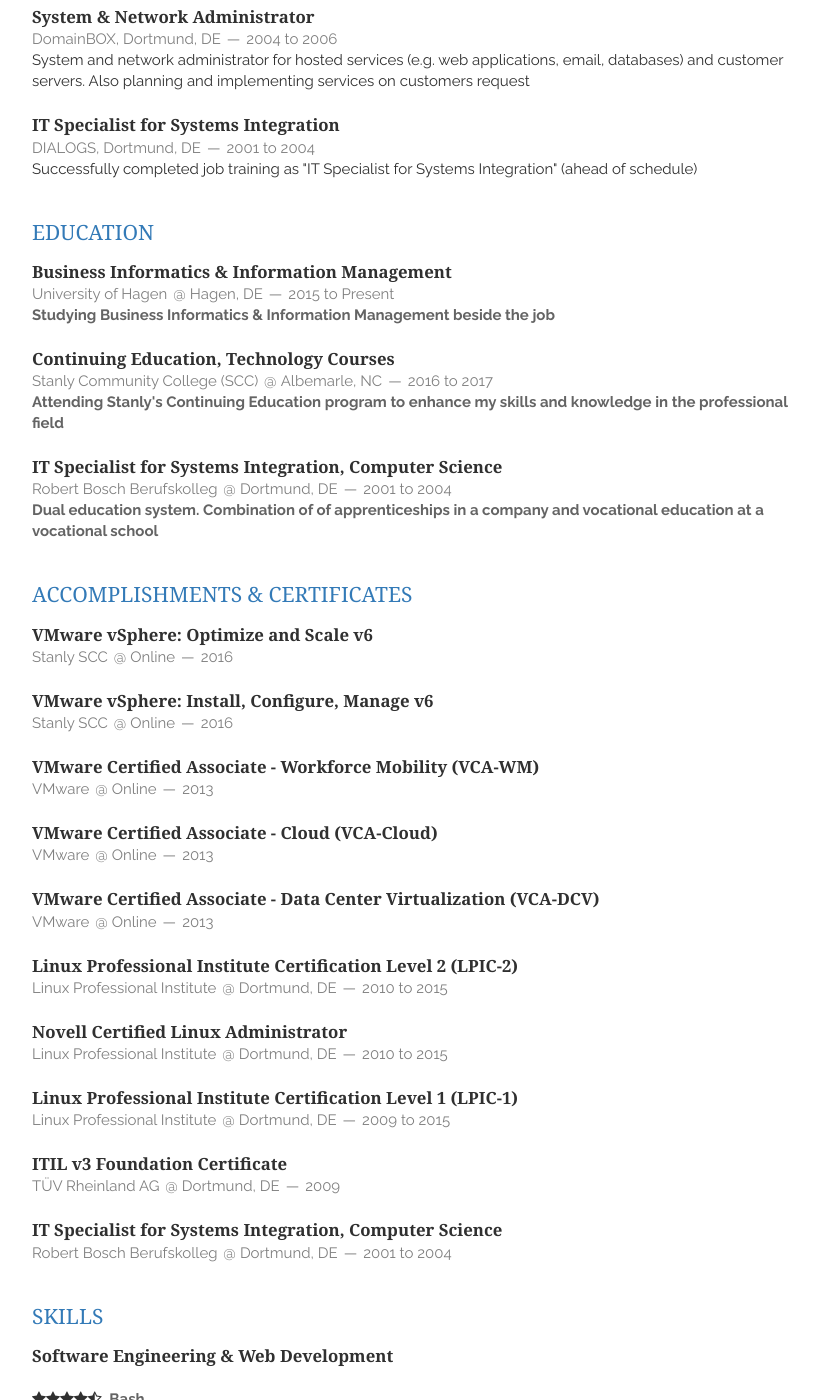
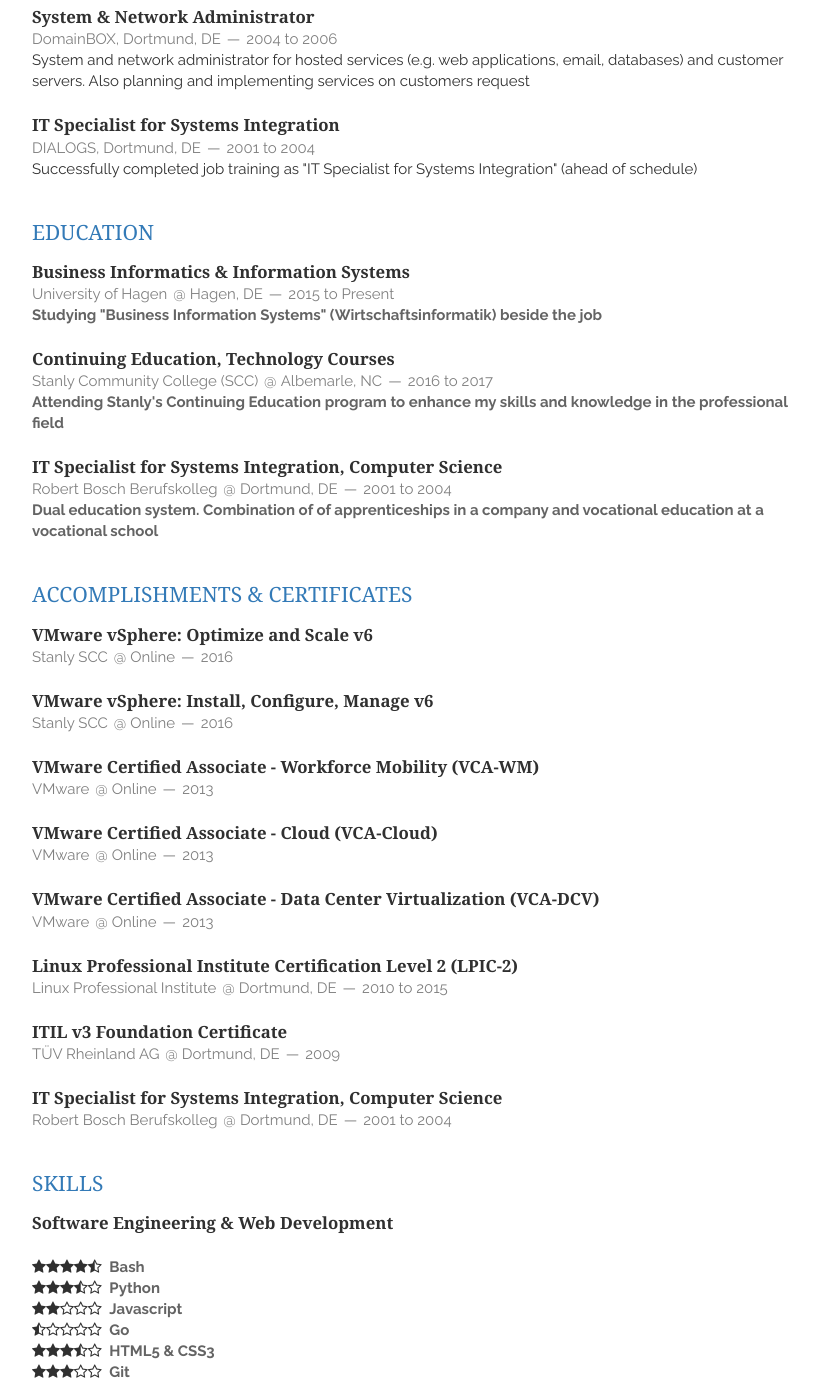
Before and after one commit to jbfriedrich/resume, a Jekyll site: the page built from index.html, in a window 1280 px wide and 1400 px high, scrolled down 673 px. Shown: the whole window, without its empty margins (328-1147 px from the left). Built offline with Jekyll 4.4.1, drawn with Linux system fonts in a browser that asks for light colours; nearby versions of some CDN libraries; some of the changed text lies outside the part shown.

Commit message:
Update CV info

```diff
--- a/_includes/certification.html
+++ b/_includes/certification.html
@@ -44,20 +44,6 @@
     </article>
     <article>
         <header>
-            <h1>Novell Certified Linux Administrator</h1>
-            <span>Linux Professional Institute</span>
-            <span><address>Dortmund, DE</address><time>2010 to 2015</time></span>
-        </header>
-    </article>
-    <article>
-        <header>
-            <h1>Linux Professional Institute Certification Level 1 (LPIC-1)</h1>
-            <span>Linux Professional Institute</span>
-            <span><address>Dortmund, DE</address><time>2009 to 2015</time></span>
-        </header>
-    </article>
-    <article>
-        <header>
             <h1>ITIL v3 Foundation Certificate</h1>
             <span>T&Uuml;V Rheinland AG</span>
             <span><address>Dortmund, DE</address><time>2009</time></span>
--- a/_includes/education.html
+++ b/_includes/education.html
@@ -2,13 +2,12 @@
     <h1>Education</h1>
     <article>
         <header>
-            <h1>Business Informatics &amp; Information Management</h1>
+            <h1>Business Informatics &amp; Information Systems</h1>
             <span>University of Hagen</span>
             <span><address>Hagen, DE</address><time>2015 to Present</time></span>
         </header>
         <p>
-            <em>Studying Business Informatics &amp; Information Management
-              beside the job</em>
+            <em>Studying "Business Information Systems" (Wirtschaftsinformatik) beside the job</em>
         </p>
     </article>
     <article>
--- a/_includes/employment.html
+++ b/_includes/employment.html
@@ -2,7 +2,7 @@
     <h1>Employment</h1>
     <article>
         <header>
-            <h1>Principal Systems Automation Engineer</h1>
+            <h1>Principal Engineer, Cloud Architecture</h1>
             <span><address>PTC, Ratingen, DE</address><time>2016 to Present</time></span>
         </header>
         <p>Member of the Cloud Services Tools &amp; Automation team. Building
--- a/_includes/skills.html
+++ b/_includes/skills.html
@@ -16,9 +16,6 @@
         </p>
         <p>
             <i class="fa fa-star-half-o"></i><i class="fa fa-star-o"></i><i class="fa fa-star-o"></i><i class="fa fa-star-o"></i><i class="fa fa-star-o"></i>&nbsp;&nbsp;<em>Go</em>
-        </p>
-        <p>
-            <i class="fa fa-star"></i><i class="fa fa-star-o"></i><i class="fa fa-star-o"></i><i class="fa fa-star-o"></i><i class="fa fa-star-o"></i>&nbsp;&nbsp;<em>Ruby</em>
         </p>
         <p>
             <i class="fa fa-star"></i><i class="fa fa-star"></i><i class="fa fa-star"></i><i class="fa fa-star-half-o"></i><i class="fa fa-star-o"></i>&nbsp;&nbsp;<em>HTML5 &amp; CSS3</em>
@@ -69,7 +66,7 @@
             <i class="fa fa-star"></i><i class="fa fa-star"></i><i class="fa fa-star"></i><i class="fa fa-star"></i><i class="fa fa-star-half-o"></i>&nbsp;&nbsp;<em>Linux</em>
         </p>
         <p>
-            <i class="fa fa-star"></i><i class="fa fa-star"></i><i class="fa fa-star"></i><i class="fa fa-star-half-o"></i><i class="fa fa-star-o"></i>&nbsp;&nbsp;<em>Unix</em>
+            <i class="fa fa-star"></i><i class="fa fa-star"></i><i class="fa fa-star"></i><i class="fa fa-star-o"></i><i class="fa fa-star-o"></i>&nbsp;&nbsp;<em>Unix</em>
         </p>
     </article>
     <article>
@@ -78,6 +75,9 @@
         </header>
         <br />
         <p>
+            <i class="fa fa-star"></i><i class="fa fa-star"></i><i class="fa fa-star-half-o"></i><i class="fa fa-star-o"></i><i class="fa fa-star-o"></i>&nbsp;&nbsp;<em>Project Management</em>
+        </p>
+        <p>
             <i class="fa fa-star"></i><i class="fa fa-star"></i><i class="fa fa-star"></i><i class="fa fa-star"></i><i class="fa fa-star-o"></i>&nbsp;&nbsp;<em>Change Management</em>
         </p>
         <p>
```
